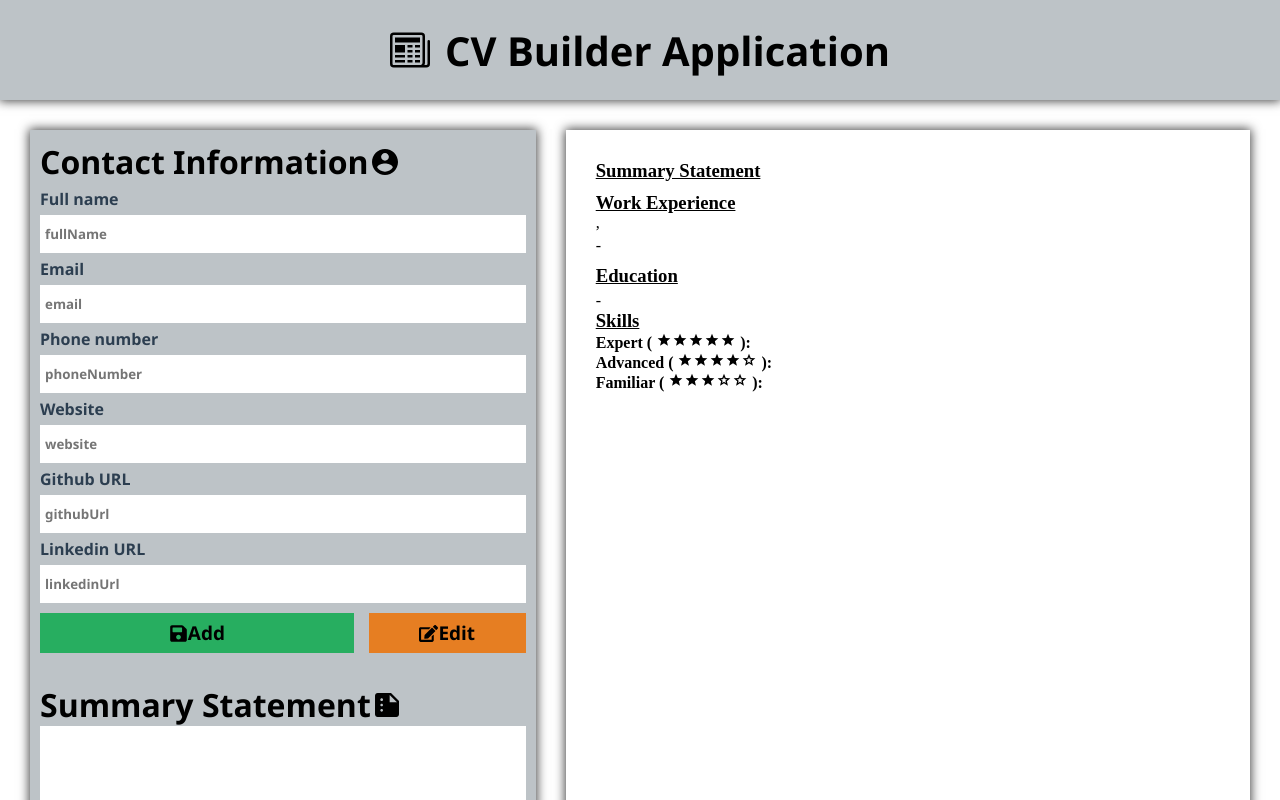
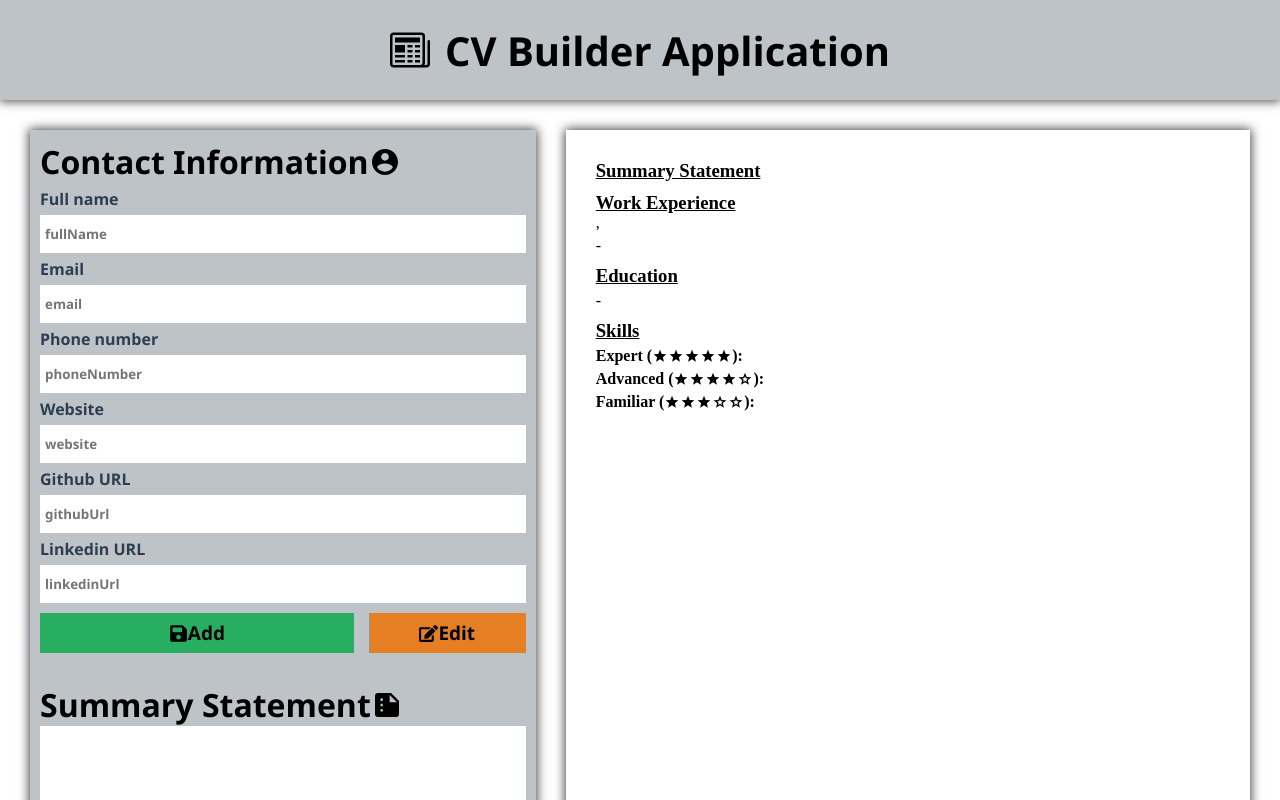
Before and after one commit to IchoubaneMed/cv-project, a React (Create React App) app: page / in a window 1280 px wide. Shown: the top 800 px of the page. Built offline with nearby package versions, Linux system fonts and the light colour scheme.

Commit message:
Added classes for the Skills section inside the resume.css file

```diff
--- a/src/styles/resume.css
+++ b/src/styles/resume.css
@@ -12,6 +12,11 @@
 
 .italic {
     font-style: italic;
+}
+
+.flex {
+    display: inline-flex;
+    align-items: center;
 }
 
 .resume-name {
@@ -65,3 +70,15 @@
 .resume-education > h4, p {
     margin-top: 5px;
 }
+
+.resume-skills {
+    margin-top: 10px;
+}
+
+.resume-skills div {
+    margin-top: 5px;
+}
+
+.resume-skills p {
+    margin-left: 5px;
+}
```
